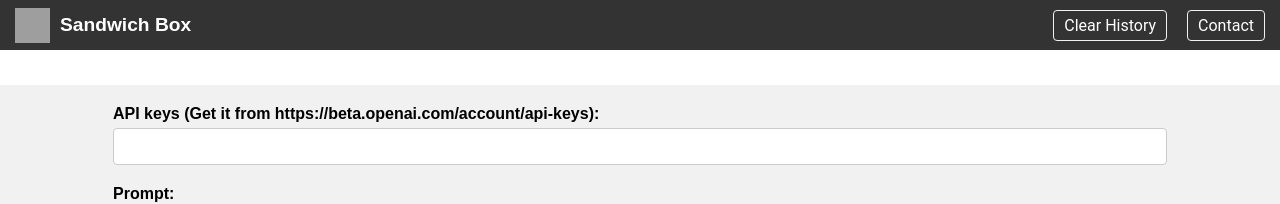
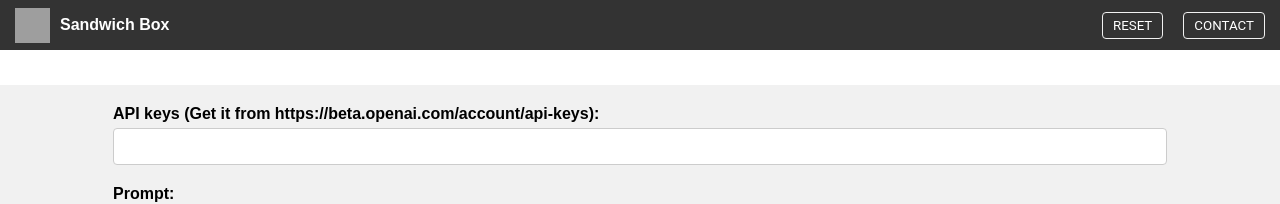
Before and after one commit to jjwwcc/jjwwcc.github.io, a Jekyll site: the page sb/index.html, which Jekyll copies as it is, in a window 1280 px wide. Shown: the top 204 px of the page. Built offline with Jekyll 4.4.1, drawn with Linux system fonts in a browser that asks for light colours; grey boxes are pictures that could not be loaded.

Commit message:
fixed ui

```diff
--- a/sb/index.html
+++ b/sb/index.html
@@ -53,7 +53,7 @@
         h1 {
             display: inline;
             margin-left: 10px;
-            font-size: 1.2em;
+            font-size: 1.0em;
         }
 
         header a {
@@ -73,6 +73,7 @@
             justify-content: space-between;
             align-items: center;
             margin-right: 10px;
+            font-size: smaller;
         }
 
         form {
@@ -176,8 +177,8 @@
             <h1>Sandwich Box</h1>
         </div>
         <div class="menu">
-            <a href="#" id="clear"> Clear History </a>
-            <a href="https://jjwwcc.github.io/chat" target="_blank"> Contact </a>
+            <a href="#" id="clear"> RESET </a>
+            <a href="https://jjwwcc.github.io/chat" target="_blank"> CONTACT </a>
         </div>
     </header>
 
@@ -196,6 +197,7 @@
         <textarea name="text" id="" name="text" cols="30" rows="10"></textarea>
         <input type="submit" value="SUBMIT (Ctrl+Enter)" id="promptSubmit">
     </form>
+
     <script>
         // current date
         var today = new Date();
```
